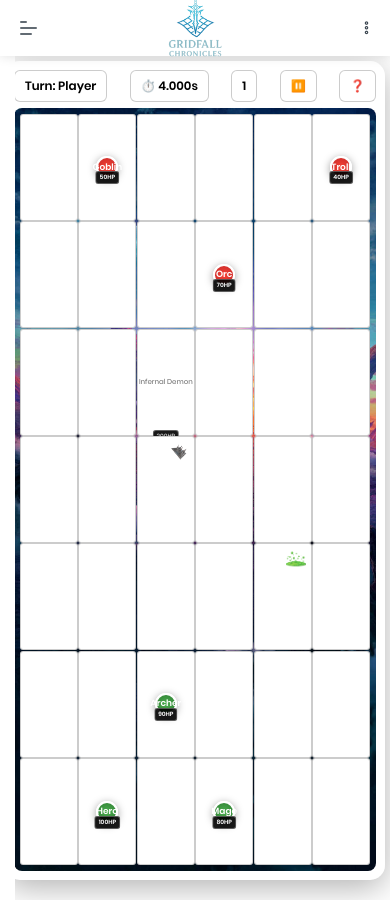
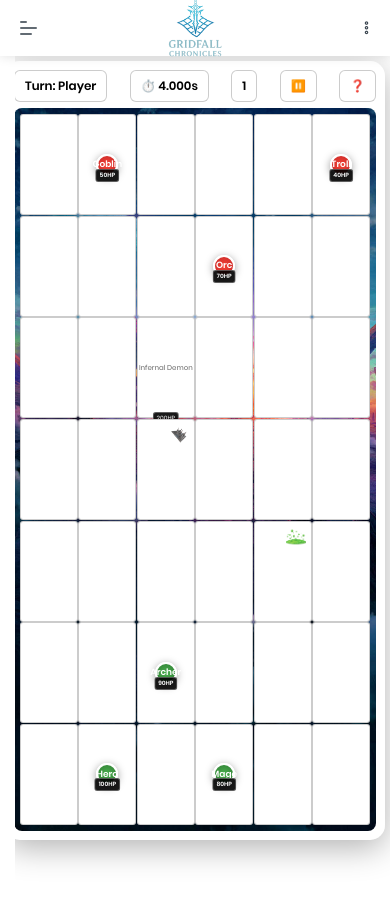
Before and after one commit to joelwebb/gridfall_chapter_1, a Flask app: page /mobile_game in a window 390 px wide. Run offline with Flask 3, Linux system fonts and the light colour scheme; some libraries are stand-ins or nearby versions.

Commit message:
Assistant checkpoint: Reduce mobile card size by 20px width and 40px height
Assistant generated file changes:
- templates/mobile_game.html: Reduce mobile card width by 20px and adjust max-height by 40px

---

User prompt:

Still too big can you shrink the card around the game board so the whole card is slightly smaller of maybe 40px smaller height and 20px smaller width

Replit-Commit-Author: Assistant
Replit-Commit-Session-Id: 154285b5-44b1-43ae-8119-04ac223fe545

```diff
--- a/templates/mobile_game.html
+++ b/templates/mobile_game.html
@@ -25,12 +25,12 @@
         box-shadow: 0 8px 32px rgba(0, 0, 0, 0.3);
         margin: 0 auto;
         width: 100%;
-        max-width: 400px;
+        max-width: 380px;
         border-radius: 15px;
         display: flex;
         flex-direction: column;
         flex: 1;
-        max-height: calc(100vh - 25px);
+        max-height: calc(100vh - 65px);
     }
 
     .mobile-card-title {
```
